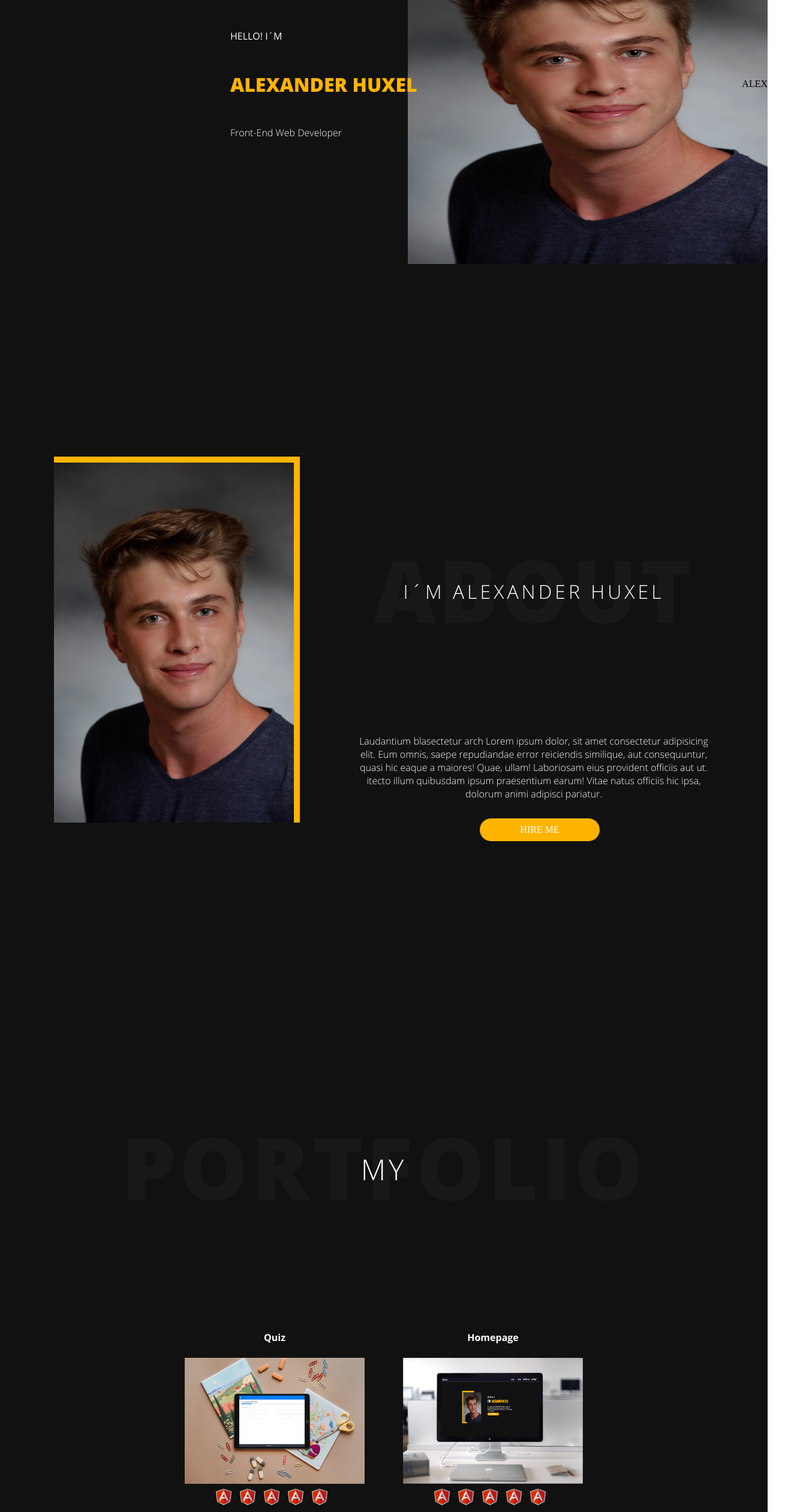
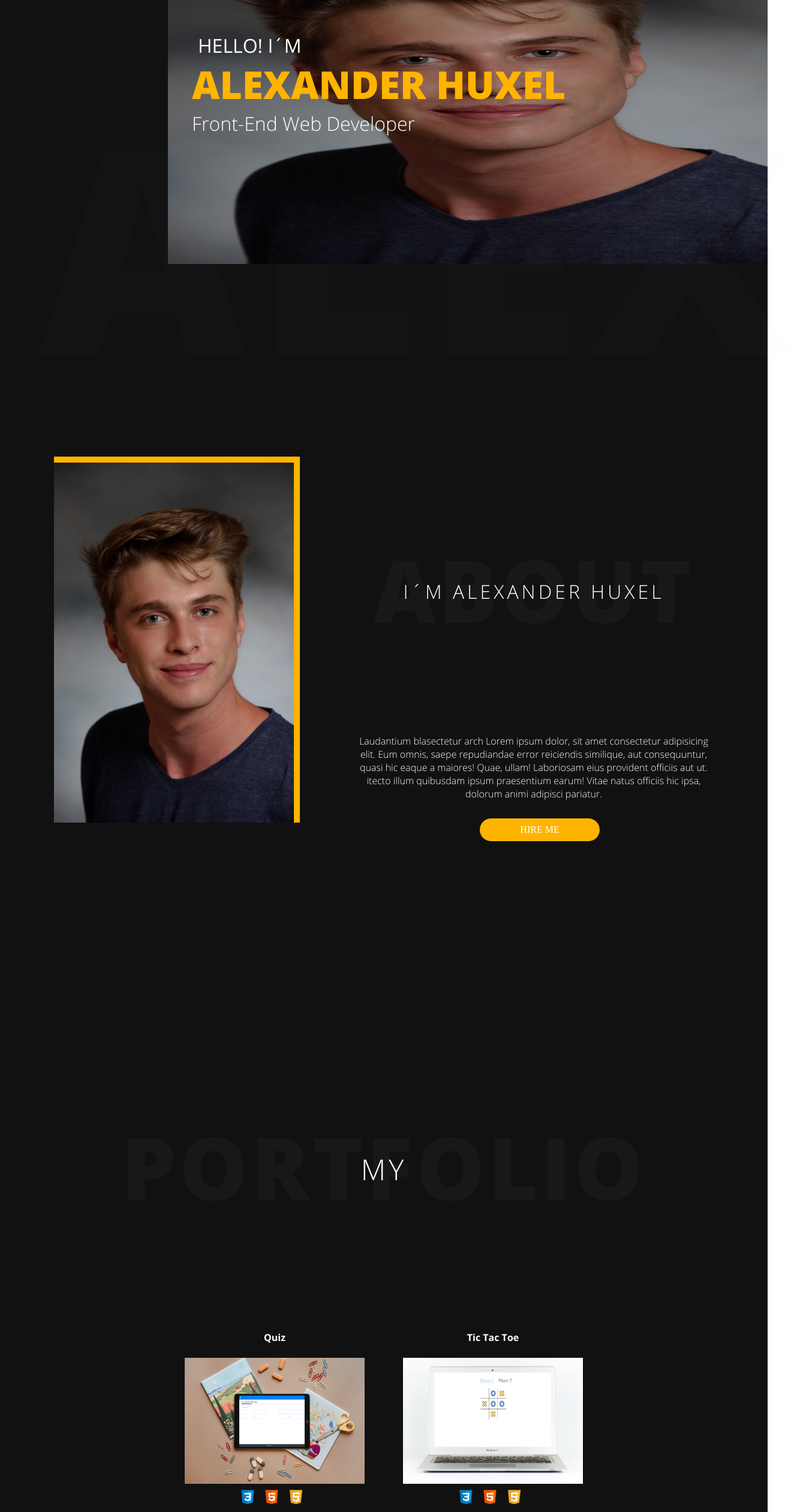
Before and after one commit to alexanderhuxel/Homepage, an Angular app: page / in a window 1280 px wide. Shown: the part 260-2780 px from the top of the page at 60% size, 1334 px wide, since content can reach past the window. Built offline with nearby package versions, Linux system fonts and the light colour scheme.

Commit message:
edit some style

```diff
--- a/angular.json
+++ b/angular.json
@@ -34,7 +34,7 @@
               "src/assets"
             ],
             "styles": [
-              "./node_modules/@angular/material/prebuilt-themes/indigo-pink.css",
+              "./node_modules/@angular/material/prebuilt-themes/pink-bluegrey.css",
               "src/styles.sass"
             ],
             "scripts": []
--- a/src/app/contact/contact.component.html
+++ b/src/app/contact/contact.component.html
@@ -25,7 +25,7 @@
                         <mat-label>NAME</mat-label>
                         <input matInput>
                     </mat-form-field>
-                    <mat-form-field class="half-width">
+                    <mat-form-field class="half-width margin-left">
                         <mat-label>EMAIL</mat-label>
                         <input matInput>
                     </mat-form-field>
--- a/src/app/contact/contact.component.sass
+++ b/src/app/contact/contact.component.sass
@@ -1,13 +1,17 @@
 @import src/styles.sass
 
 .half-width
-    width: 50%!important
-    height: 100px
+    width: 45%!important
+    margin-bottom: 15%
+    margin-top: 5%
+.margin-left
+    margin-left: 10%
 .halfplus-width
-    width: 51%!important
+    width: 45%!important
     height: 100px
 .full-width
-    margin-bottom: 100px
+    margin-top: 5%
+    margin-bottom: 5%
     width: 100%!important
 .customizer
     color: $white!important
@@ -52,7 +56,6 @@
 
 #messageBox
     display: flex
-    border: solid 1px white
     width: 80%
     #message
         width: 100%
--- a/src/app/footer/footer.component.html
+++ b/src/app/footer/footer.component.html
@@ -1,3 +1,34 @@
 <footer>
-
+    <div id="footer-bar">
+        <div id="logo">
+            <p>ALE<span>X</span> </p>
+        </div>
+        <div id="QLinks">
+            <ul>
+                <h3>Quick Links</h3>
+                <li><a href="#">Home</a></li>
+                <li><a href="#">About Me</a></li>
+                <li><a href="#">Portfolio</a></li>
+                <li><a href="#">Contact</a></li>
+            </ul>
+        </div>
+        <div id="ELinks">
+            <ul>
+                <h3>Rights</h3>
+                <li><a href="#">Imprint</a></li>
+                <li><a href="#">Data Protection</a></li>
+                <li><a href="#">Used Licens</a></li>
+            </ul>
+        </div>
+        <div id="Social">
+            <h3>Follow Me</h3>
+            <ul>
+                <li><a href="#"><i class="fab fa-instagram"></i></a></li>
+                <li><a href="#"><i class="fab fa-linkedin-in"></i></a></li>
+                <li><a href="#"><i class="fab fa-github-square"></i></a></li>
+            </ul>
+        </div>
+    </div>
+    <span id="border"></span>
+    <div id="copyright">©Copyright 2021 Alex - All Rights Reserved</div>
 </footer>
--- a/src/app/footer/footer.component.sass
+++ b/src/app/footer/footer.component.sass
@@ -1,4 +1,58 @@
 @import src/styles.sass
 footer
-    padding-top: 200px
     background: $footer
+    width: 100%
+    height: 300px
+    display: flex
+    flex-direction: column
+    justify-content: center
+    align-items: center
+    #footer-bar
+        width: 100%
+        display: flex
+        flex-direction: row
+        justify-content: space-around
+        align-items: center
+        #logo
+            font-family: ExtraBold
+            &:hover
+                cursor: pointer
+        p
+            color: $white
+            font-size: 3rem
+            text-align: center
+            padding-left: 50px
+            letter-spacing: .5rem
+            span
+                color: $orange
+        ul
+            h3
+                margin: 0px 0px 10px 0px!important
+                padding-left: -10px
+                color: $white
+                font-family: serif
+            li
+                list-style-type: none
+                font-family: Light
+                a
+                    text-decoration: none
+                    color: $font3
+                    &:hover
+                        cursor: pointer
+                        color: $orange
+        #Social
+            ul
+                display: flex
+            h3
+                color: $white
+                margin-left: 30px
+            i
+                font-size: 1.5rem
+                margin: 0px 5px 0px 5px
+                &:hover
+                    cursor: pointer
+                    color: $orange
+    #copyright
+        text-align: center
+        color: $white
+        margin-top: 50px
--- a/src/app/land/land.component.sass
+++ b/src/app/land/land.component.sass
@@ -11,23 +11,35 @@
             display: flex
             flex-direction: column
             position: absolute
-            left: 30%
+            left: 25%
+            z-index: 10
             p
+                margin: 0
                 &:nth-child(1)
+                    margin-left: 10px
                     font-family: Regular
                     text-transform: uppercase
                     color: $white
+                    font-size: 2rem
                 &:nth-child(2)
-                    font-size: 2rem
+                    font-size: 4rem
                     font-family: ExtraBold
                     text-transform: uppercase
                     color: $orange
                 &:nth-child(3)
                     color: $white
                     font-family: Light
-
+                    font-size: 2rem
         &:nth-of-type(2)
             position: absolute
+            font-size: 30rem
+            font-family: ExtraBold
+            letter-spacing: .5rem
+            color: $font3
+            left: 5%
+            top: 40%
+            opacity: .01
     img
-        width: 600px
+        opacity: .8
+        width: 1000px
         height: 600px
--- a/src/app/land/land.component.ts
+++ b/src/app/land/land.component.ts
@@ -7,6 +7,9 @@ import { Component, OnInit } from '@angular/core';
 })
 export class LandComponent implements OnInit {
 
+
+
+
   constructor() { }
 
   ngOnInit(): void {
--- a/src/app/portfolio/portfolio.component.html
+++ b/src/app/portfolio/portfolio.component.html
@@ -3,33 +3,13 @@
         PORTFOLIO
     </p>
     <div id="projects">
-        <div class="project">
-            <div class="template"> Quiz</div>
-            <img src="../assets/img/Quiz.png">
-            <div class="tec"><img src="../assets/img/angular.svg">
-                <img src="../assets/img/angular.svg">
-                <img src="../assets/img/angular.svg">
-                <img src="../assets/img/angular.svg">
-                <img src="../assets/img/angular.svg"></div>
-        </div>
-        <div class="project">
-            <div class="template"> Homepage</div>
-            <img src="../assets/img/homepage.png">
-            <div class="tec"><img src="../assets/img/angular.svg">
-                <img src="../assets/img/angular.svg">
-                <img src="../assets/img/angular.svg">
-                <img src="../assets/img/angular.svg">
-                <img src="../assets/img/angular.svg"></div>
-        </div>
-        <div class="project">
-            <div class="template"> TicTacToe</div>
-            <img src="../assets/img/tictactoe.png">
-            <div class="tec"><img src="../assets/img/angular.svg">
-                <img src="../assets/img/angular.svg">
-                <img src="../assets/img/angular.svg">
-                <img src="../assets/img/angular.svg">
-                <img src="../assets/img/angular.svg"></div>
+        <div *ngFor="let project of portfolio;" class="project">
+            <div class="template"> {{ project.name }}</div>
+            <img src="{{ project.img }}">
+            <div class="tec"><img *ngFor="let value of project.tec" src="{{ value }}">
+            </div>
         </div>
 
     </div>
+
 </div>
--- a/src/app/portfolio/portfolio.component.ts
+++ b/src/app/portfolio/portfolio.component.ts
@@ -6,7 +6,23 @@ import { Component, OnInit } from '@angular/core';
   styleUrls: ['./portfolio.component.sass']
 })
 export class PortfolioComponent implements OnInit {
-
+  portfolio = [{
+    name: "Quiz",
+    img: "assets/img/Quiz.png",
+    tec: ["assets/img/css.svg", "assets/img/html.svg", "assets/img/javascript.svg"]
+  }, {
+    name: "Tic Tac Toe",
+    img: "assets/img/tictactoe.png",
+    tec: ["assets/img/css.svg", "assets/img/html.svg", "assets/img/javascript.svg"]
+  }, {
+    name: "Homepage",
+    img: "assets/img/homepage.png",
+    tec: ["assets/img/angular.svg", "assets/img/sass.svg", "assets/img/html.svg", "assets/img/typescript.svg", "assets/img/javascript.svg"]
+  }, {
+    name: "Ring Of Fire",
+    img: "assets/img/ringoffire.png",
+    tec: ["assets/img/angular.svg", "assets/img/sass.svg", "assets/img/html.svg", "assets/img/typescript.svg", "assets/img/javascript.svg"]
+  }]
   constructor() { }
 
   ngOnInit(): void {
--- a/src/index.html
+++ b/src/index.html
@@ -1,5 +1,6 @@
 <!doctype html>
 <html lang="en">
+
 <head>
   <meta charset="utf-8">
   <title>Homepage</title>
@@ -7,10 +8,14 @@
   <meta name="viewport" content="width=device-width, initial-scale=1">
   <link rel="icon" type="image/x-icon" href="favicon.ico">
   <link rel="preconnect" href="https://fonts.gstatic.com">
+  <link rel="stylesheet" href="https://use.fontawesome.com/releases/v5.15.3/css/all.css"
+    integrity="sha384-SZXxX4whJ79/gErwcOYf+zWLeJdY/qpuqC4cAa9rOGUstPomtqpuNWT9wdPEn2fk" crossorigin="anonymous">
   <link href="https://fonts.googleapis.com/css2?family=Roboto:wght@300;400;500&display=swap" rel="stylesheet">
   <link href="https://fonts.googleapis.com/icon?family=Material+Icons" rel="stylesheet">
 </head>
+
 <body>
   <app-root></app-root>
 </body>
+
 </html>
```
